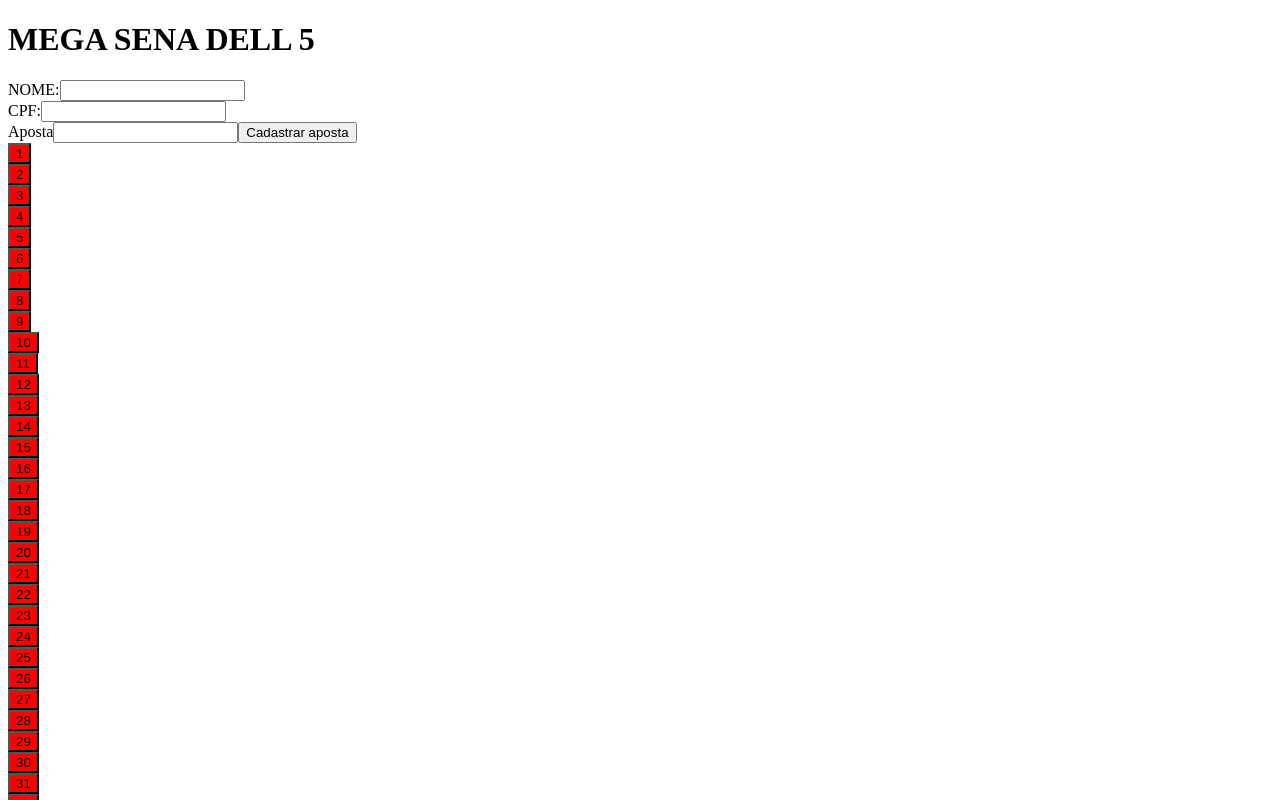
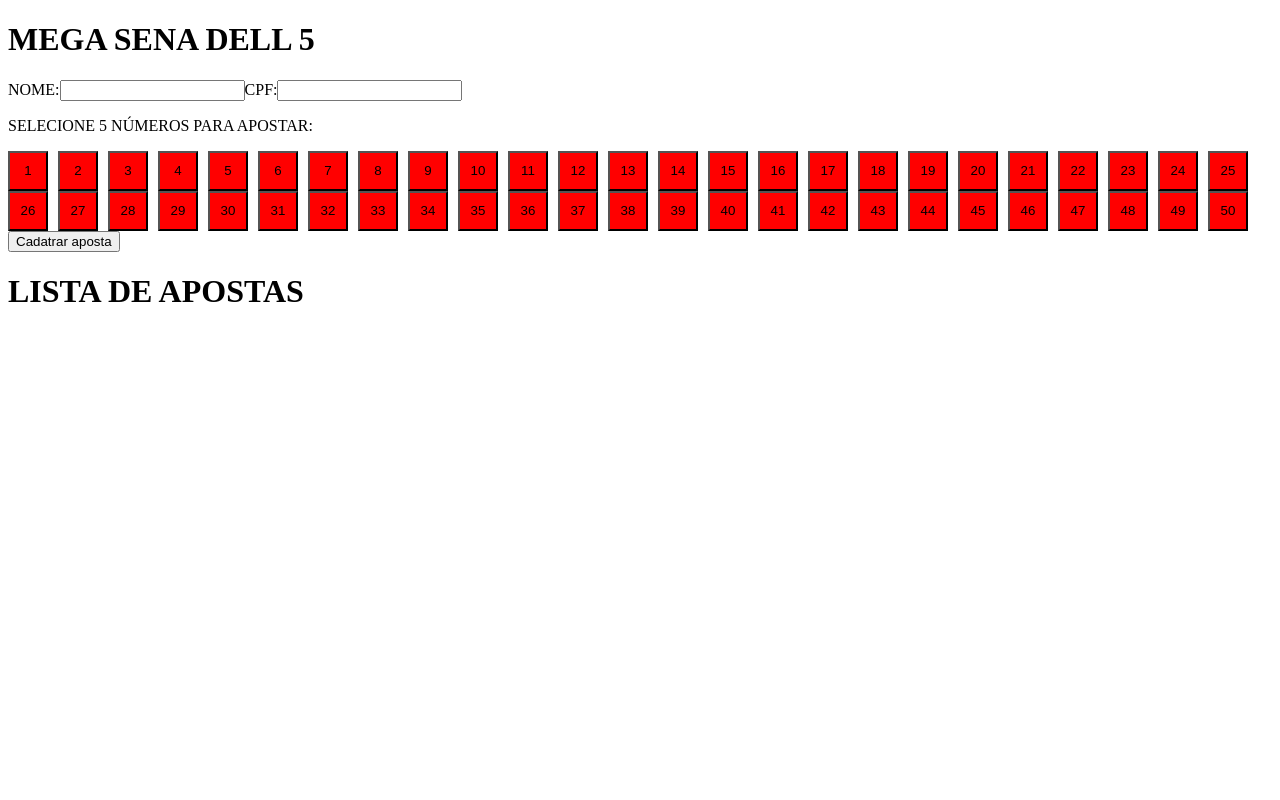
Before and after one commit to VermonPUC/ViteReactDell, a React (Vite) app: page /#/cadastro in a window 1280 px wide. Shown: the top 800 px of the page. Built offline with nearby package versions, Linux system fonts and the light colour scheme.

Commit message:
buttons almost done

```diff
--- a/package.json
+++ b/package.json
@@ -10,7 +10,7 @@
     "preview": "vite preview"
   },
   "dependencies": {
-    "axios": "^1.6.7",
+    "axios": "^1.6.8",
     "nvm": "^0.0.4",
     "react": "^18.2.0",
     "react-dom": "^18.2.0",
--- a/src/App.css
+++ b/src/App.css
@@ -1,5 +1,14 @@
-p {
-    display: flex;
-    align-items: center;
-    justify-content: center;
-  }
+.floated {
+    float:left;
+    margin-right:10px;
+    width: 40px;
+    height: 40px;
+}
+.teste {
+    max-inline-size: 400px;
+}
+
+.inline {
+    display:inline-block;
+    margin-right:5px;
+ }
--- a/src/App.jsx
+++ b/src/App.jsx
@@ -3,6 +3,7 @@ import {Inicio} from "./Pages/Inicio";
 import {Cadastro} from "./Pages/Cadastro";
 import {Sorteio} from "./Pages/Sorteio";
 import {Premiacao} from "./Pages/Premiacao";
+
 
 const App = () =>{
   return(
--- a/src/Components/Button.jsx
+++ b/src/Components/Button.jsx
@@ -1,4 +1,5 @@
 import { useState } from "react"
+import '../App.css'
 export const Button = (props) => {
     const [click, setClick] = useState(false)
     const handleClick = () => {
@@ -16,6 +17,7 @@ export const Button = (props) => {
     return (
         <div>
             <button
+            class="floated"
             style={{backgroundColor: click ? 'green' : 'red'}}
             onClick={handleClick}>{props.value}
             </button>
--- a/src/Components/Numeros.jsx
+++ b/src/Components/Numeros.jsx
@@ -3,16 +3,12 @@ import { Button } from "./Button"
 export const Numeros = (props) => {
     const arr = []
     for (let index = 1; index <= 50; index++) {
-        if(index % 5 == 0){
-
-        }
         arr.push(
                 <Button value = {index} array = {props.escolhas} func = {props.func}> </Button>
         )
-
     }
     return (
-        <div display="block ">
+        <div>
             {arr}
         </div>
     )
--- a/src/Pages/Cadastro.jsx
+++ b/src/Pages/Cadastro.jsx
@@ -29,22 +29,30 @@ export const Cadastro = () => {
         <form>
           <label>NOME:</label>
           <input type='text'></input>
-        </form>
-        <form>
           <label>CPF:</label>
           <input type='numbers'></input>
-        </form>
-        <form>
-          <label>Aposta</label>
-          <input type='numbers'></input>
-          <input type='submit' value='Cadastrar aposta' readOnly="readonly"/>
+          <p>SELECIONE 5 NÚMEROS PARA APOSTAR:</p>
+          <div>
+              <Numeros escolhas = {escolhas} func = {remove}/>
+          </div>
+          <p>
+          <input type='Submit' value='Cadatrar aposta' readOnly={true}></input>
+          </p>
         </form>
 
       </div>
-      {/* <Button value = {1} array = {escolhas} func = {remove}> </Button>
-      <Button value = {2} array = {escolhas} func = {remove}> </Button>
-      <Button value = {3} array = {escolhas} func = {remove}> </Button> */}
-      <Numeros escolhas = {escolhas} func = {remove}/>
+      <div>
+        <h1>
+          LISTA DE APOSTAS
+        </h1>
+        <section>
+          <article>
+
+          </article>
+        </section>
+      </div>
+
+
 
     </div>
   )
```
Also changed, not shown: 1 other file (tests, documents, lock files or other folders).
